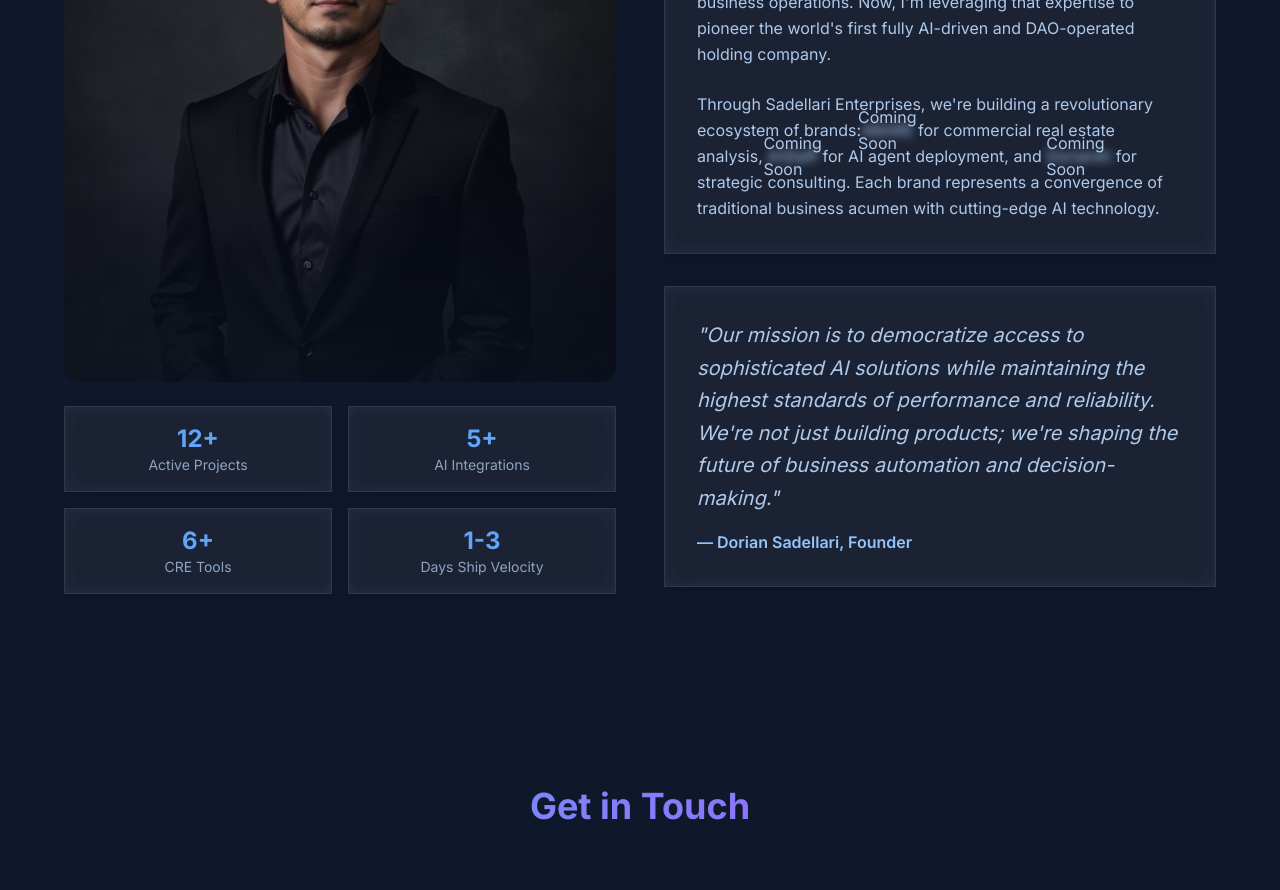
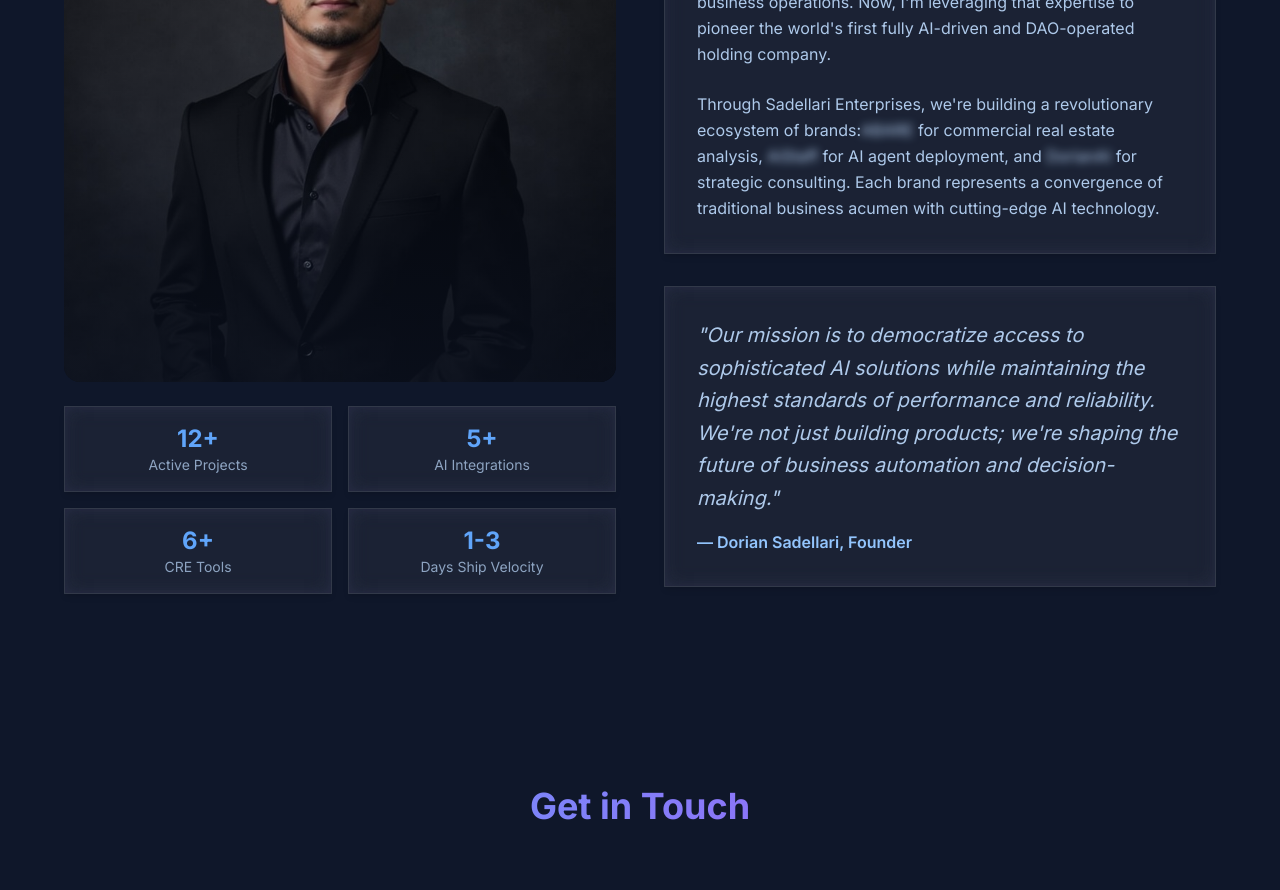
Before and after one commit to tony-42069/sadellari-website, a Next.js app: page / in a window 1280 px wide. Shown: the part 2260-3150 px from the top of the page. Built offline with nearby package versions, Linux system fonts and the light colour scheme.

Commit message:
Removed Coming Soon overlay from Vision & Leadership section

```diff
--- a/src/components/EnhancedLanding.tsx
+++ b/src/components/EnhancedLanding.tsx
@@ -406,18 +406,9 @@ const EnhancedLanding: React.FC = () => {
                   </p>
                   <p className="text-blue-200/90 leading-relaxed">
                     Through Sadellari Enterprises, we're building a revolutionary ecosystem of brands:
-                    <span className="relative">
-                      <span className="blur-sm select-none">ABARE</span>
-                      <span className="absolute inset-0 flex items-center justify-center">Coming Soon</span>
-                    </span> for commercial real estate analysis,{' '}
-                    <span className="relative">
-                      <span className="blur-sm select-none">AiStaff</span>
-                      <span className="absolute inset-0 flex items-center justify-center">Coming Soon</span>
-                    </span> for AI agent deployment, and{' '}
-                    <span className="relative">
-                      <span className="blur-sm select-none">DorianAI</span>
-                      <span className="absolute inset-0 flex items-center justify-center">Coming Soon</span>
-                    </span> for strategic consulting. Each brand represents a convergence of traditional
+                    <span className="blur-sm select-none">ABARE</span> for commercial real estate analysis,{' '}
+                    <span className="blur-sm select-none">AiStaff</span> for AI agent deployment, and{' '}
+                    <span className="blur-sm select-none">DorianAI</span> for strategic consulting. Each brand represents a convergence of traditional
                     business acumen with cutting-edge AI technology.
                   </p>
                 </div>
```
